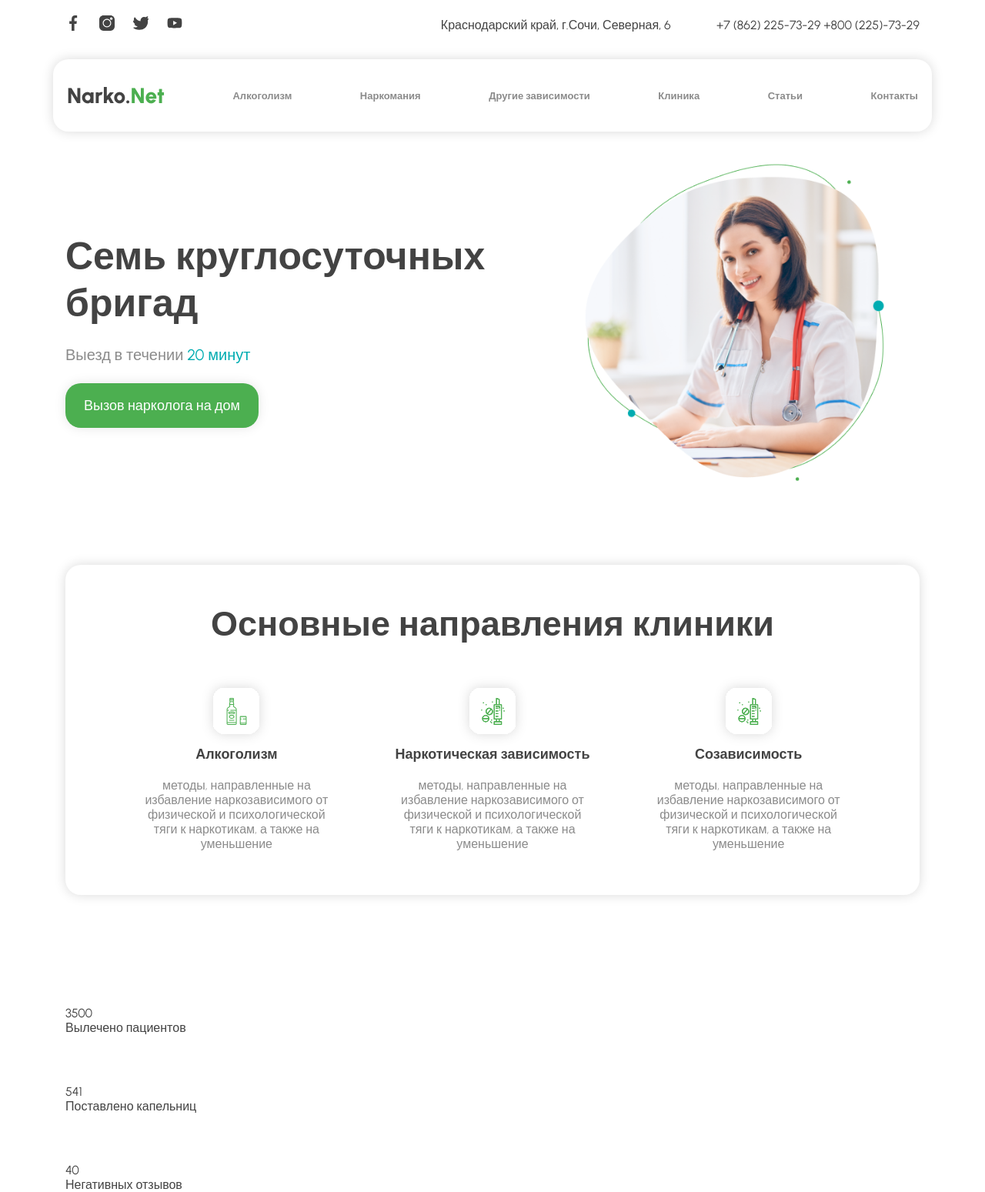
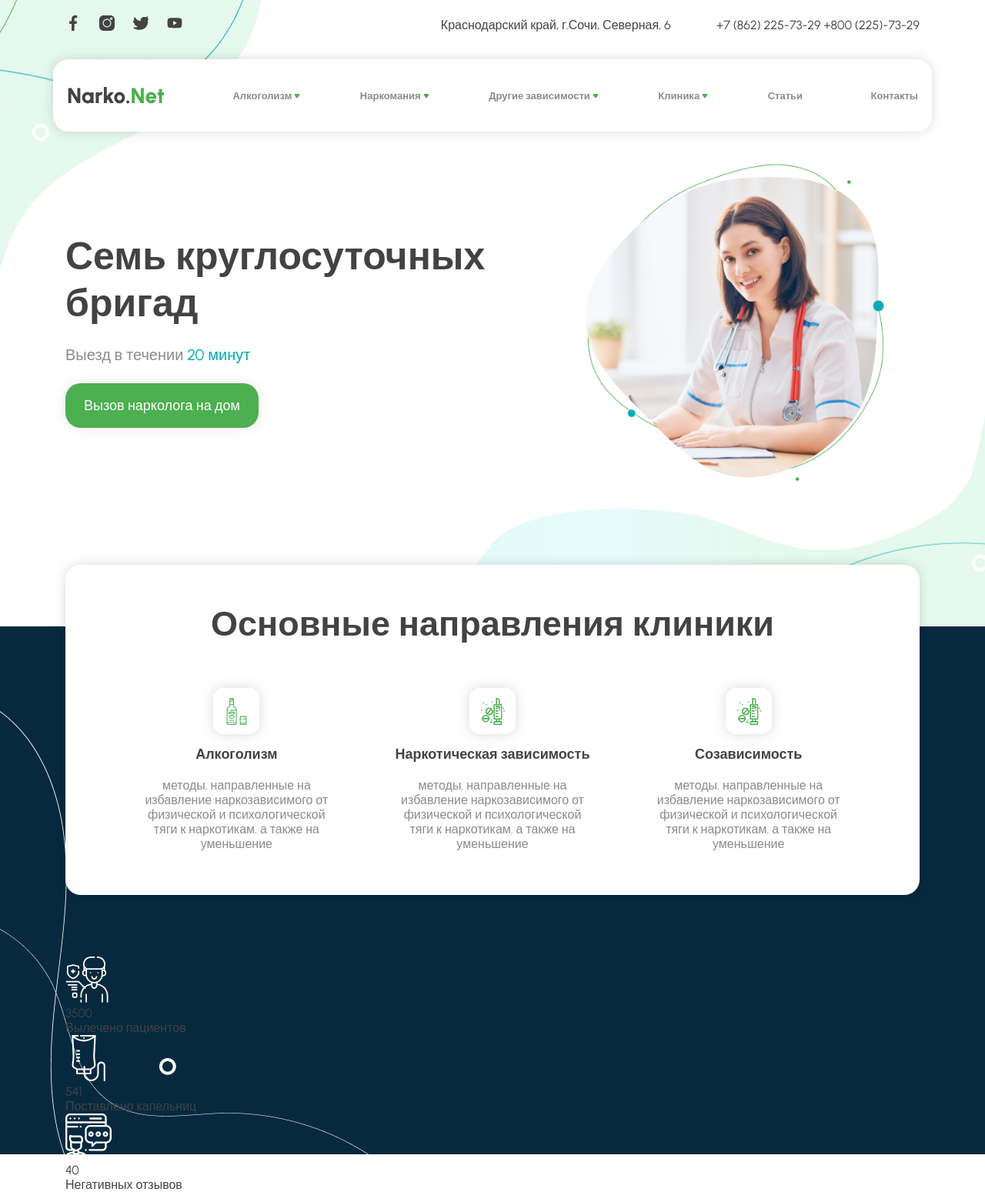
Before and after one commit to A-Korobeinikov/firstlanding, a plain HTML site: page index.html in a window 1280 px wide. Shown: the whole page at 77% size. Drawn offline with Linux system fonts and the light colour scheme; the site is published under a folder, as on GitHub Pages, so addresses that start at the root find nothing; files whose address does not match are found by name.

Commit message:
fix show bg

```diff
--- a/css/style.css
+++ b/css/style.css
@@ -14,7 +14,7 @@ body {
 }
 
 .header-menu {
-    background: url("/images/bg-header.jpg") center no-repeat;
+    background: url("../images/bg-header.jpg") center no-repeat;
 
 }
 
@@ -81,7 +81,7 @@ body {
     position: absolute;
     right: -12px;
     top: calc(50% - 3px);
-    background: url("/images/icons/ico-arrowdown.svg") center no-repeat;
+    background: url("../images/icons/ico-arrowdown.svg") center no-repeat;
     cursor: pointer;
 
 }
@@ -139,7 +139,7 @@ body {
 /*direction block*/
 
 .main-direction {
-    background: url("/images/bg-direction.jpg");
+    background: url("../images/bg-direction.jpg");
 }
 .direction {
     display: flex;
```
Also changed, not shown: images/bg.png (deleted), images/img-header.jpg (deleted).
